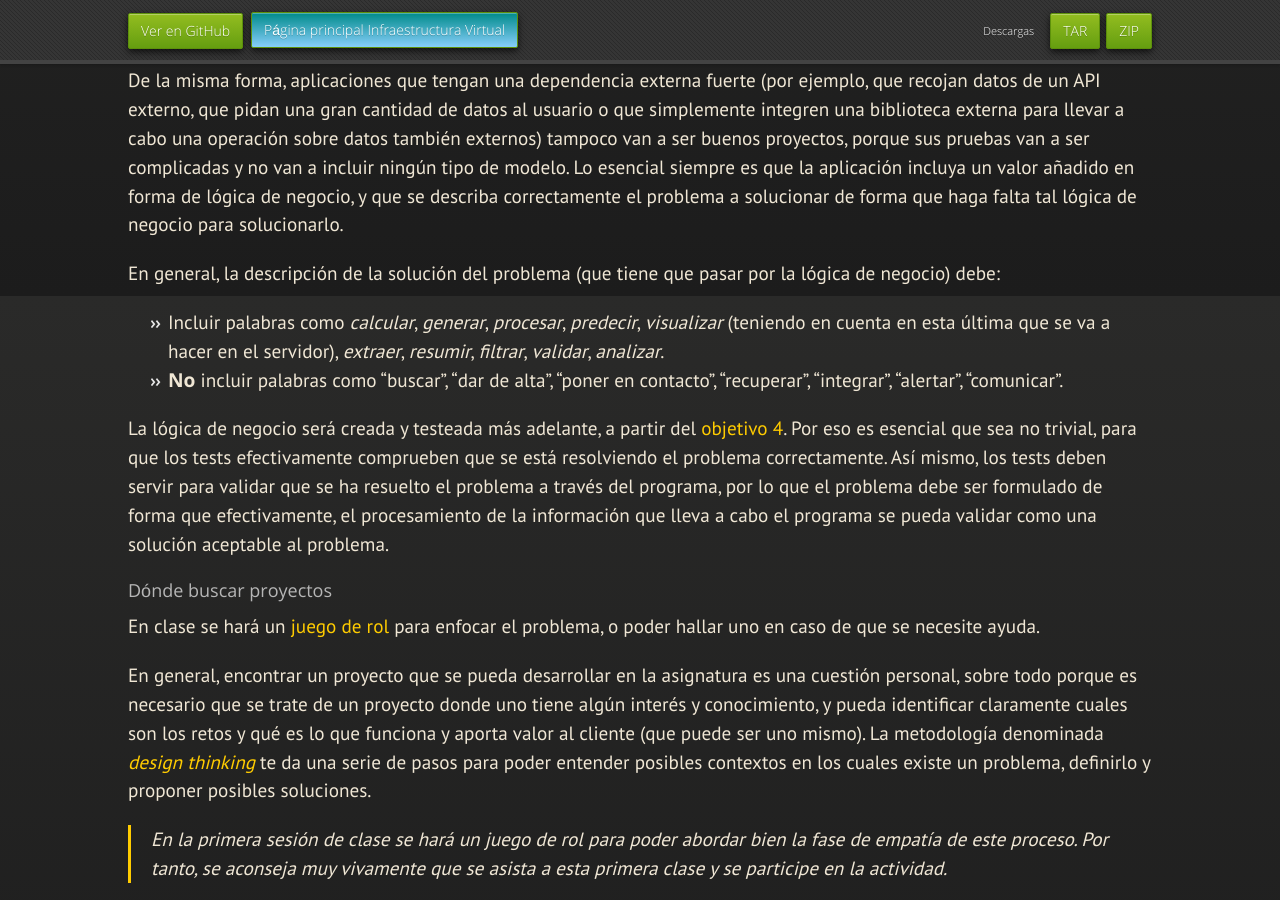
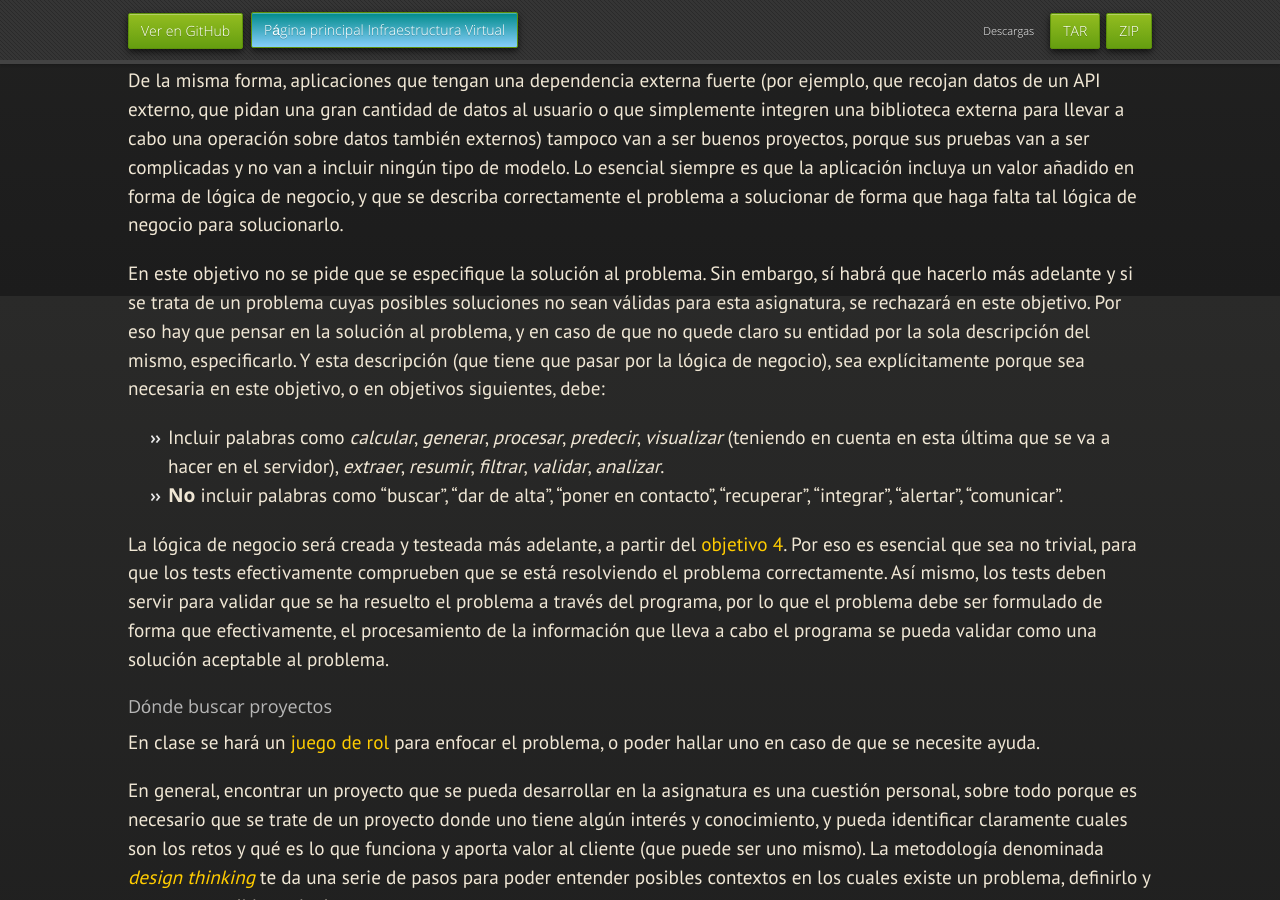
Before and after one commit to JJ/IV, a Jekyll site: the page built from documentos/proyecto/0.Repositorio.md, in a window 1280 px wide and 900 px high, scrolled down 2404 px. Built offline with Jekyll 4.4.1, drawn with Linux system fonts in a browser that asks for light colours; nearby versions of some CDN libraries; some web fonts are replaced; our own code applies the rules of GitHub Pages for plain Markdown files; some of the changed text lies outside the part shown.

Commit message:
Sync documentos/proyecto/0.Repositorio.md de master a gh-pages

```diff
--- a/documentos/proyecto/0.Repositorio.md
+++ b/documentos/proyecto/0.Repositorio.md
@@ -27,7 +27,7 @@
 
 ## TL;DR
 
-Pensar en una idea o problema a resolver que tenga entidad suficiente para poder
+Pensar en un problema a resolver que tenga entidad suficiente para poder
 llevar a cabo su desarrollo durante el resto de la asignatura.
 
 Hago énfasis en *el resto de la asignatura*. *Realmente* tendrás que intentar
@@ -129,8 +129,13 @@
 problema a solucionar de forma que haga falta tal lógica de negocio para
 solucionarlo.
 
-En general, la descripción de la solución del problema (que tiene que pasar por
-la lógica de negocio) debe:
+En este objetivo no se pide que se especifique la solución al problema. Sin
+embargo, sí habrá que hacerlo más adelante y si se trata de un problema cuyas
+posibles soluciones no sean válidas para esta asignatura, se rechazará en este
+objetivo. Por eso hay que pensar en la solución al problema, y en caso de que no
+quede claro su entidad por la sola descripción del mismo, especificarlo. Y esta
+descripción (que tiene que pasar por la lógica de negocio), sea explícitamente
+porque sea necesaria en este objetivo, o en objetivos siguientes, debe:
 
 * Incluir palabras como *calcular*, *generar*, *procesar*, *predecir*,
   *visualizar* (teniendo en cuenta en esta última que se va a hacer en el
```
